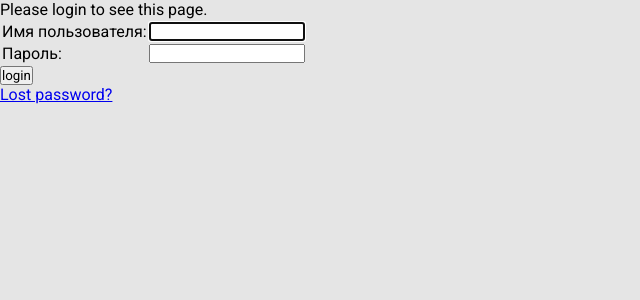
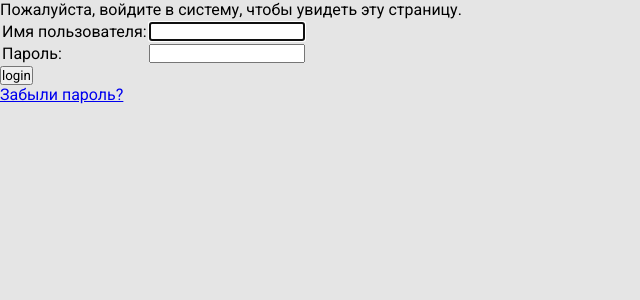
Before and after one commit to askar-ya/RS-DjangoApp, a Django app: a page that uses templates/registration/login.html in a window 1280 px wide. Shown: the top 300 px of the page, without its empty margins (0-640 px from the left). Run offline with Django 5.2, Linux system fonts and the light colour scheme.

Commit message:
add login

```diff
--- a/app/service.py
+++ b/app/service.py
@@ -33,6 +33,6 @@ class MainPage:
     def render(self):
         auth = self.check_auth()
         if auth:
-            return render(self.request, 'TestSearch.html')
+            return render(self.request, 'TestSearch.html', context={'user': self.user})
         else:
             return render(self.request, 'NoAuth.html')
--- a/config/urls.py
+++ b/config/urls.py
@@ -2,6 +2,7 @@ from django.conf import settings
 from django.conf.urls.static import static
 from django.contrib import admin
 from django.urls import path, include
+from django.contrib.auth import logout
 
 urlpatterns = [
     path('admin/', admin.site.urls),
--- a/templates/registration/logged_out.html
+++ b/templates/registration/logged_out.html
@@ -1,7 +1,7 @@
 {% extends "index.html" %}
 
 {% block content %}
-  <p>Logged out!</p>
+  <p>Вы вышли!</p>
 
-  <a href="{% url 'login'%}">Click here to login again.</a>
+  <a href="{% url 'login'%}">Войти обратно</a>
 {% endblock %}
--- a/templates/registration/login.html
+++ b/templates/registration/login.html
@@ -3,15 +3,16 @@
 {% block content %}
 
 {% if form.errors %}
-  <p>Your username and password didn't match. Please try again.</p>
+  <p>Ваше имя пользователя и пароль не совпали. Пожалуйста, попробуйте снова.</p>
 {% endif %}
 
 {% if next %}
   {% if user.is_authenticated %}
-    <p>Your account doesn't have access to this page. To proceed,
-    please login with an account that has access.</p>
+    <p>Ваша учетная запись не имеет доступа к этой странице.
+        Чтобы продолжить, пожалуйста, войдите в систему с учетной записью, у которой есть доступ.
+    </p>
   {% else %}
-    <p>Please login to see this page.</p>
+    <p>Пожалуйста, войдите в систему, чтобы увидеть эту страницу.</p>
   {% endif %}
 {% endif %}
 
@@ -35,6 +36,6 @@
 </form>
 
 {# Assumes you setup the password_reset view in your URLconf #}
-<p><a href="{% url 'password_reset' %}">Lost password?</a></p>
+<p><a href="{% url 'password_reset' %}">Забыли пароль?</a></p>
 
 {% endblock %}
```
Also changed, not shown: templates/TestSearch.html (+12 -1 lines).
